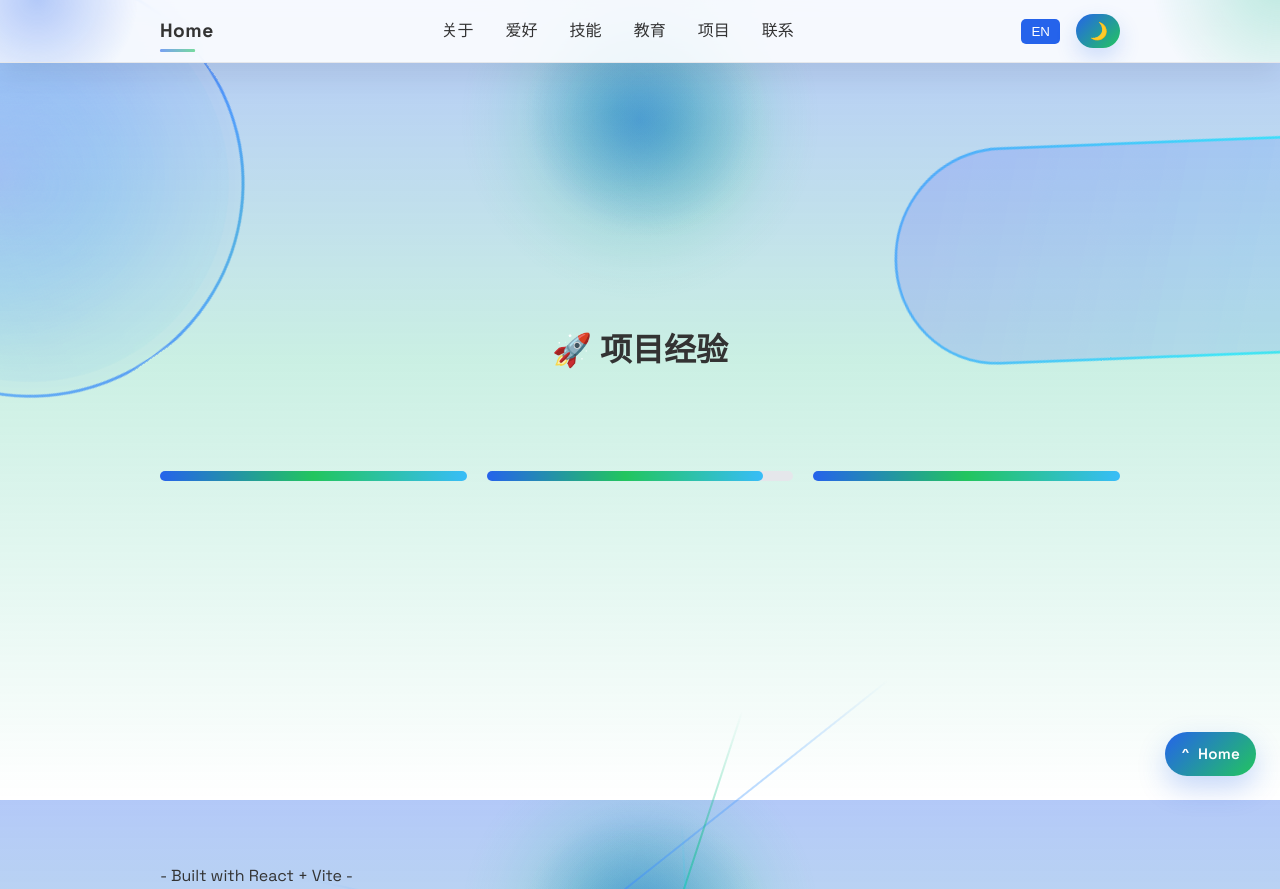
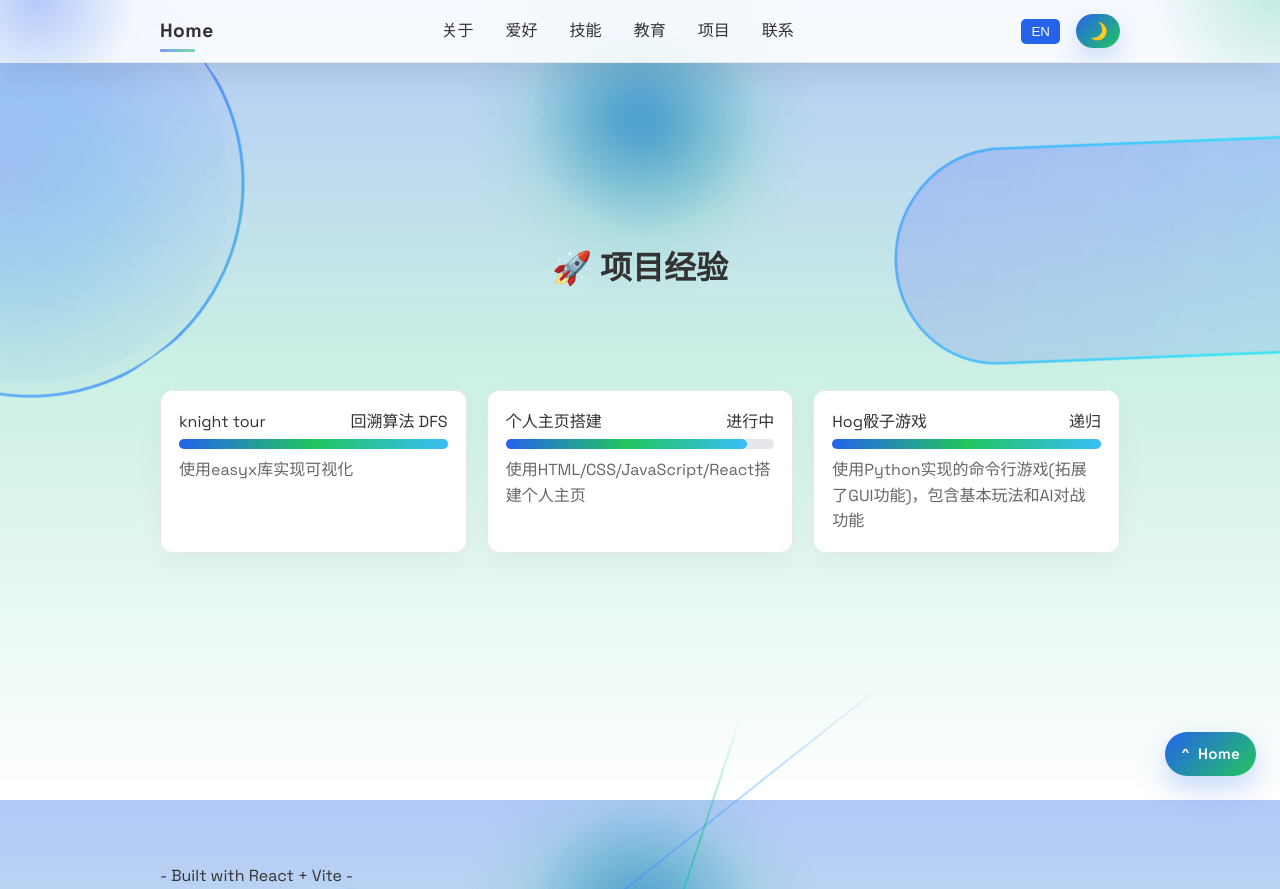
Before and after one commit to mr-tongs/react-portfolio, a React (Vite) app: page /experience in a window 1280 px wide. Built offline with nearby package versions, Linux system fonts and the light colour scheme.

Commit message:
fixed:卡片显示错误修复

```diff
--- a/src/components/ProgressCard.jsx
+++ b/src/components/ProgressCard.jsx
@@ -1,55 +1,43 @@
-import React, { useEffect, useState } from "react";
-import "../index.css";
-/**
- * 进度条组件
- *
- * 渲染一个带有平滑过渡动画的进度条，支持自定义高度、颜色和进度值。
- * 当 percent 属性变化时，进度条宽度会以动画形式过渡到新值。
- *
- * @component
- * @param {Object} props - 组件属性
- * @param {number} [props.percent=0] - 进度百分比（0-100）
- * @param {number} [props.height=10] - 进度条高度（像素）
- * @param {string} [props.color] - 自定义进度条颜色，若不提供则使用默认渐变
- * @returns {JSX.Element} 进度条元素
- */
-const ProgressBar = ({ percent = 0, height = 10, color }) => {
-  // 内部状态：当前显示的宽度百分比（用于触发过渡动画）
-  const [width, setWidth] = useState(0);
+import React from "react";
+import ProgressBar from "./ProgressBar";
 
-  // 当 percent 发生变化时，延迟一小段时间后更新内部宽度状态，以触发 CSS 过渡动画
-  useEffect(() => {
-    // 使用 setTimeout 延迟更新，确保组件挂载后或每次 percent 变化后，
-    // 宽度从旧值平滑过渡到新值，而不是立即跳变。
-    setTimeout(() => setWidth(percent), 100);
-  }, [percent]); // 依赖 percent，每次 percent 变化都会重新执行
+function ProgressCard({
+  title,
+  subtitle,
+  description,
+  percent = 0,
+  showPercent = true,
+  rightText,
+}) {
+  return (
+    <article className="skill-item">
+      <div className="skill-info">
+        <span>{title}</span>
+        {rightText ? (
+          <span>{rightText}</span>
+        ) : showPercent ? (
+          <span>{Math.round(percent)}%</span>
+        ) : null}
+      </div>
+      <ProgressBar percent={percent} />
+      {subtitle ? (
+        <p
+          style={{
+            marginTop: "10px",
+            color: "var(--muted-text)",
+            fontWeight: 600,
+          }}
+        >
+          {subtitle}
+        </p>
+      ) : null}
+      {description ? (
+        <p style={{ marginTop: "8px", color: "var(--muted-text)" }}>
+          {description}
+        </p>
+      ) : null}
+    </article>
+  );
+}
 
-  return (
-    // 外层容器：固定背景色、圆角，宽度占满父容器
-    <div
-      style={{
-        width: "100%",
-        background: "#e5e7eb",          // 浅灰色背景，作为进度条轨道
-        borderRadius: height,            // 圆角与高度一致，形成胶囊形状
-        height,
-      }}
-    >
-      {/* 内层进度指示条：宽度由内部状态 width 控制 */}
-      <div
-        style={{
-          // 宽度：如果 width 是数字，则转换为百分比字符串；否则直接使用（如预定义的百分比字符串）
-          width: typeof width === "number" ? `${width}%` : width,
-          height: "100%",
-          // 背景颜色：优先使用自定义 color，否则使用默认的蓝绿渐变
-          background:
-            color || "linear-gradient(90deg, #2563eb, #22c55e, #38bdf8)",
-          borderRadius: height,           // 与容器圆角一致
-          // 过渡效果：宽度变化时应用缓动动画，持续1秒，使用自定义贝塞尔曲线实现平滑的缓出效果
-          transition: "width 1s cubic-bezier(0.16, 1, 0.3, 1)",
-        }}
-      />
-    </div>
-  );
-};
-
-export default ProgressBar;
+export default ProgressCard;
--- a/src/pages/Experience.jsx
+++ b/src/pages/Experience.jsx
@@ -39,9 +39,10 @@ function Experience() {
               <ProgressCard
                 key={project.id}
                 title={t(project.nameKey)}
-                subtitle={t(project.roleKey)}
+                rightText={t(project.roleKey)}
                 description={t(project.detailKey)}
                 percent={animated[i]}
+                showPercent={false}
               />
             ))}
           </div>
```
